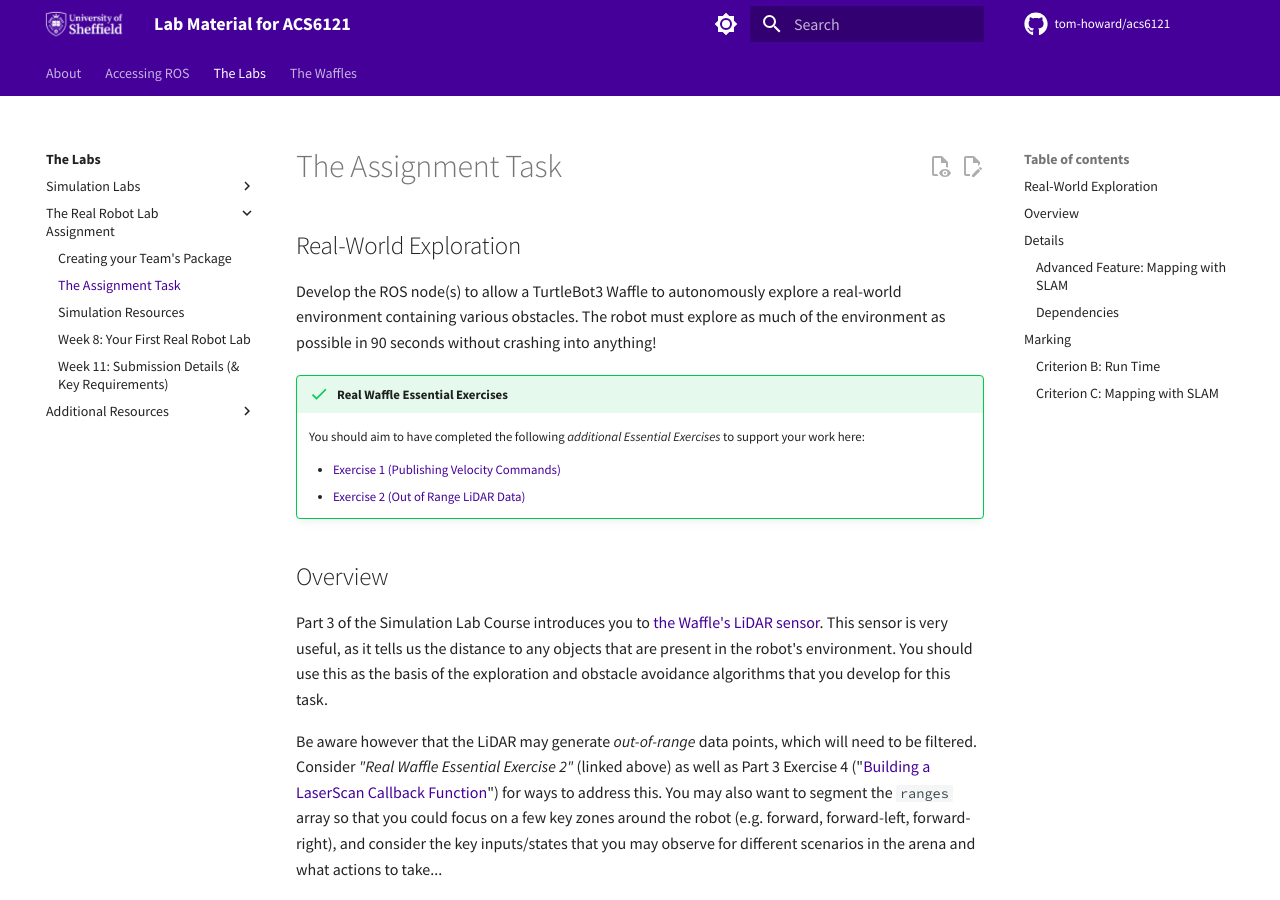
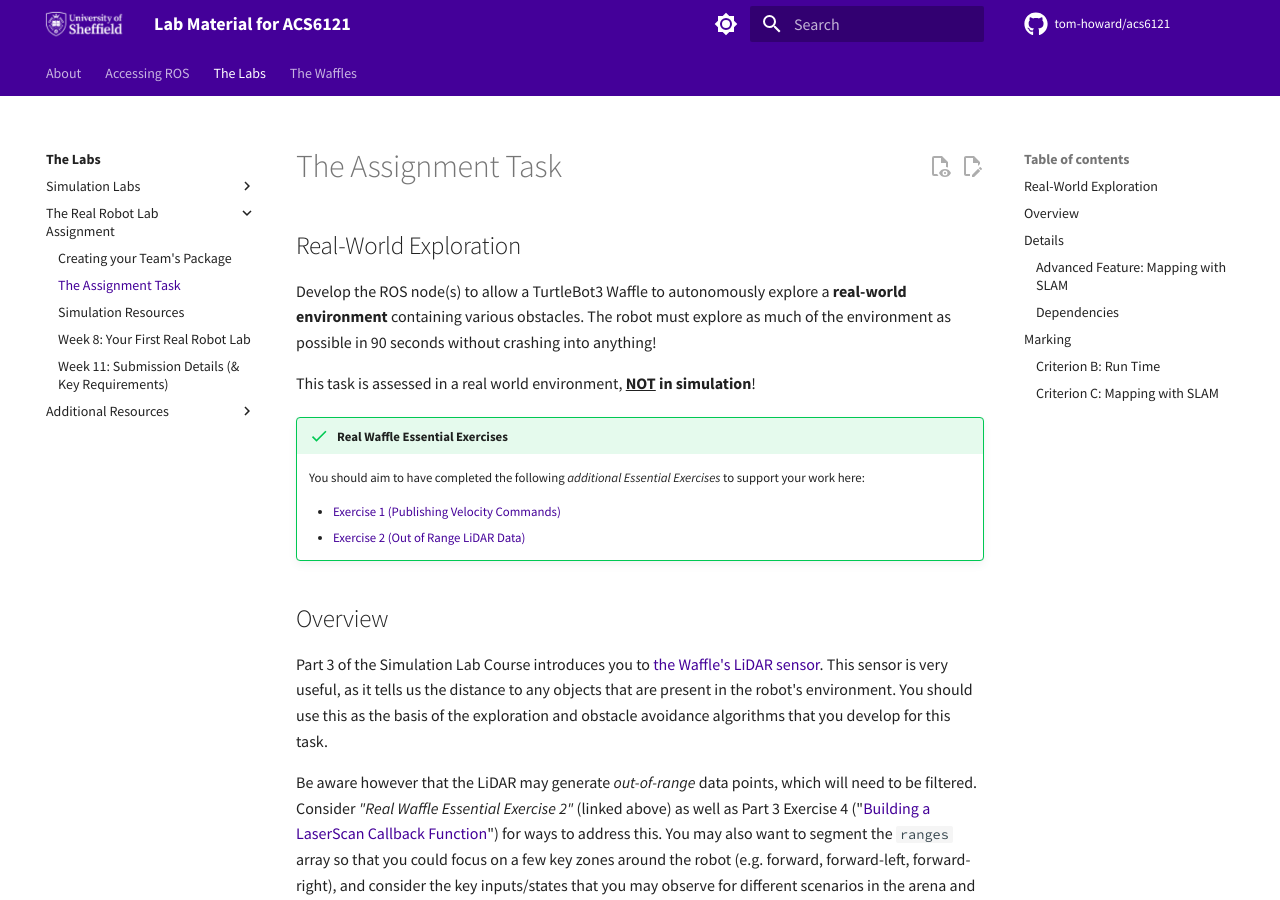
Before and after one commit to tom-howard/acs6121, an MkDocs documentation site: the page built from docs/course/robot/task.md, in a window 1280 px wide and 900 px high. Built offline with MkDocs 1.6.1 and Material for MkDocs 9.7.7, drawn with Linux system fonts in a browser that asks for light colours; comment, search, counter and statistics services are not loaded; some of the changed text lies outside the part shown.

Commit message:
emph on real-world assessment and more detail on what could change in the env

```diff
--- a/docs/course/robot/task.md
+++ b/docs/course/robot/task.md
@@ -5,7 +5,9 @@
 
 ## Real-World Exploration
 
-Develop the ROS node(s) to allow a TurtleBot3 Waffle to autonomously explore a real-world environment containing various obstacles. The robot must explore as much of the environment as possible in 90 seconds without crashing into anything!
+Develop the ROS node(s) to allow a TurtleBot3 Waffle to autonomously explore a **real-world environment** containing various obstacles. The robot must explore as much of the environment as possible in 90 seconds without crashing into anything!
+
+This task is assessed in a real world environment, **^^NOT^^ in simulation**!
 
 !!! success "Real Waffle Essential Exercises"
 
@@ -35,6 +37,8 @@
 <figure markdown>
   ![](./figures/explore_sim.jpg){width=600px}
 </figure>
+
+This is an *example* of what the real-world environment *might* look like. **ALL** objects (i.e. the four coloured cylinders and the four inner wooden wall assemblies) could be in *different positions entirely*. The wooden walls *may not be touching the outer edges of the arena*! The only things that will remain the same are the arena size, the location of the outer arena walls and the floor layout (i.e. the location of the exploration zones).
 
 1. The robot will start in the centre of the arena, perpendicular to one of the four *outer* arena walls.
 1. It must explore the environment for **90 seconds** without touching **any** of the arena walls or the obstacles within it.
```
